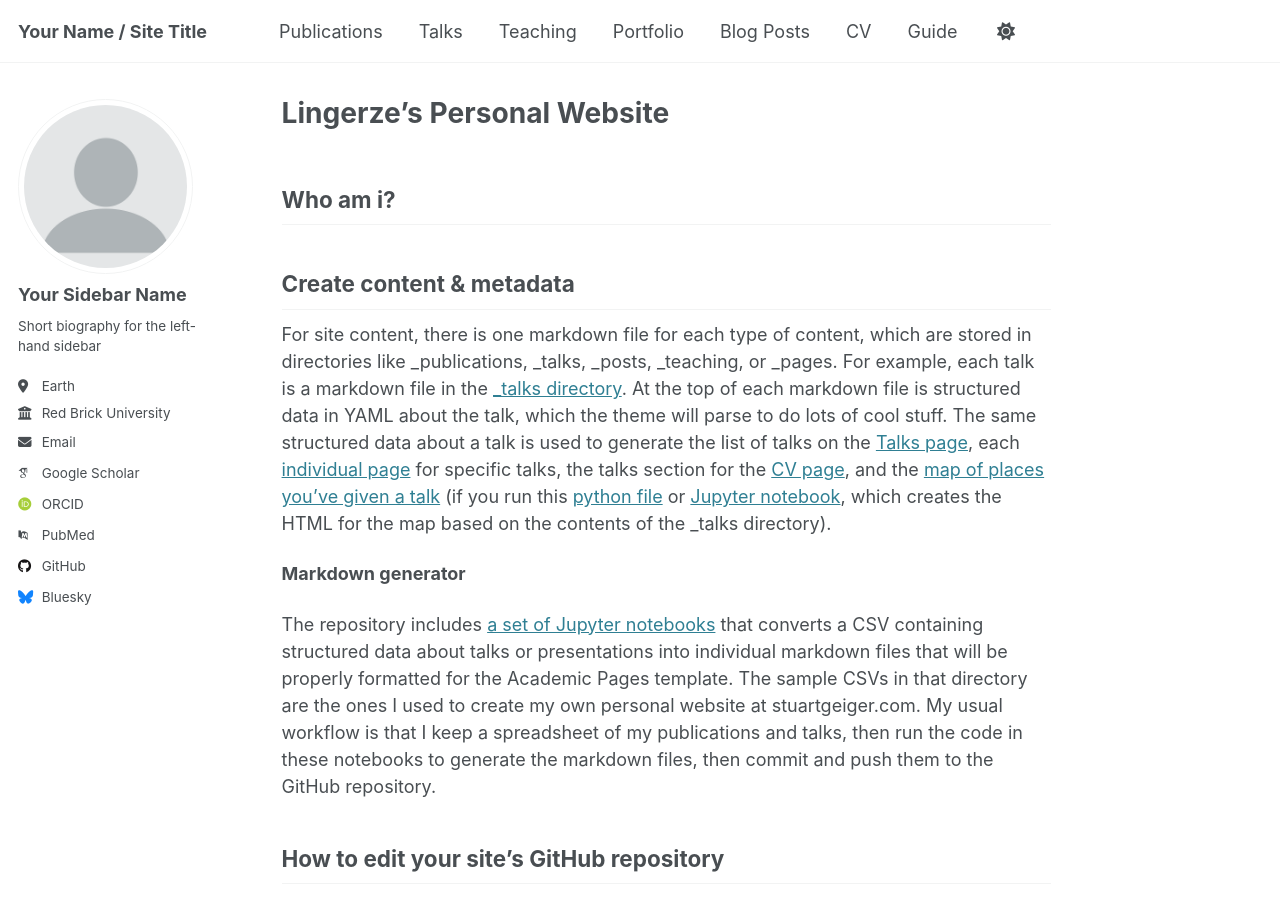
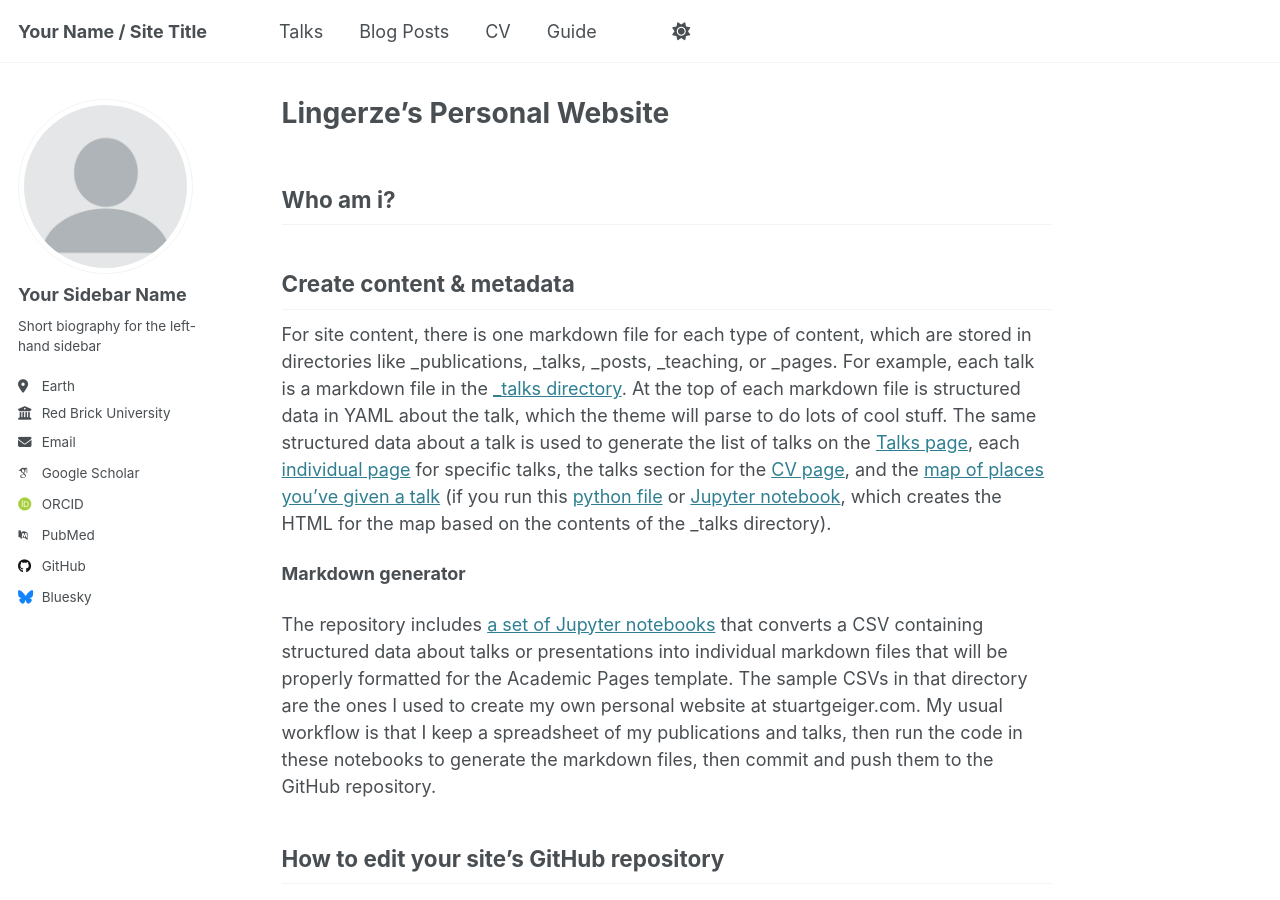
Before and after one commit to lingerze/lingerze.github.io, a Jekyll site: the page built from _pages/about.md, in a window 1280 px wide and 900 px high. Built offline with Jekyll 4.4.1, drawn with Linux system fonts in a browser that asks for light colours; some web fonts are replaced.

Commit message:
Update navigation.yml

```diff
--- a/_data/navigation.yml
+++ b/_data/navigation.yml
@@ -8,17 +8,9 @@
 #      Markdown formatted page while the second is generated using JSON.
 
 main:
-  - title: "Publications"
-    url: /publications/
 
   - title: "Talks"
     url: /talks/
-
-  - title: "Teaching"
-    url: /teaching/
-
-  - title: "Portfolio"
-    url: /portfolio/
 
   - title: "Blog Posts"
     url: /year-archive/
@@ -31,3 +23,5 @@ main:
 
   - title: "Guide"
     url: /markdown/
+
+  - title："More"
```
